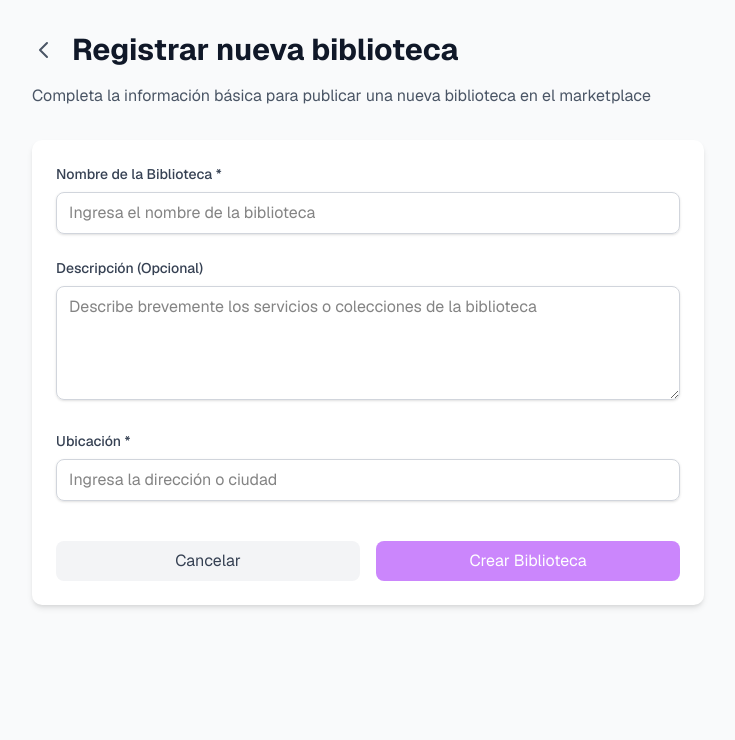
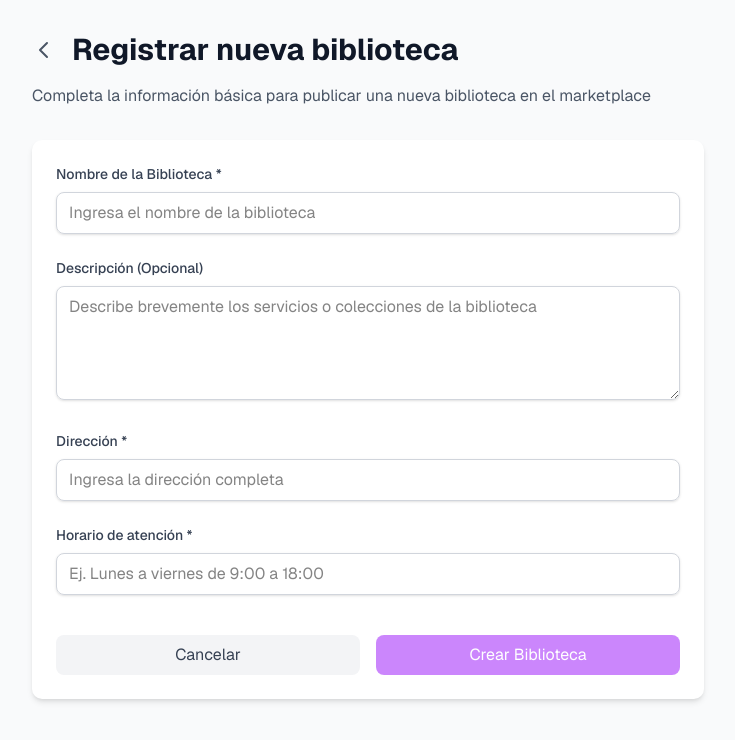
Before and after one commit to Andres-Ospino/where-is-the-library---front, a Next.js app: page /libraries/new in a window 1280 px wide. Shown: the top 740 px of the page, without its empty margins (272-1007 px from the left). Built offline with nearby package versions, Linux system fonts and the light colour scheme; no server answers.

Commit message:
feat: capture address and opening hours for libraries

```diff
--- a/app/libraries/[id]/edit/edit-library-form.tsx
+++ b/app/libraries/[id]/edit/edit-library-form.tsx
@@ -19,7 +19,8 @@ export function EditLibraryForm({ libraryId }: EditLibraryFormProps) {
   const [formData, setFormData] = useState<CreateLibraryDto>({
     name: "",
     description: "",
-    location: "",
+    address: "",
+    openingHours: "",
   })
   const [isLoading, setIsLoading] = useState(true)
   const [isSaving, setIsSaving] = useState(false)
@@ -40,7 +41,8 @@ export function EditLibraryForm({ libraryId }: EditLibraryFormProps) {
         setFormData({
           name: response.name ?? "",
           description: response.description ?? "",
-          location: response.location ?? "",
+          address: response.address ?? "",
+          openingHours: response.openingHours ?? "",
         })
       } catch (err) {
         if (!isActive) return
@@ -91,16 +93,34 @@ export function EditLibraryForm({ libraryId }: EditLibraryFormProps) {
     setError(null)
 
     try {
-      const payload: Partial<CreateLibraryDto> = {
-        name: formData.name.trim(),
-        ...(formData.description?.trim() && { description: formData.description.trim() }),
-        ...(formData.location?.trim() && { location: formData.location.trim() }),
-      }
+      const trimmedName = formData.name.trim()
+      const trimmedAddress = formData.address.trim()
+      const trimmedOpeningHours = formData.openingHours.trim()
+      const trimmedDescription = formData.description?.trim()
 
-      if (!payload.name) {
+      if (!trimmedName) {
         setError("El nombre es obligatorio")
         setIsSaving(false)
         return
+      }
+
+      if (!trimmedAddress) {
+        setError("La dirección es obligatoria")
+        setIsSaving(false)
+        return
+      }
+
+      if (!trimmedOpeningHours) {
+        setError("El horario de atención es obligatorio")
+        setIsSaving(false)
+        return
+      }
+
+      const payload: Partial<CreateLibraryDto> = {
+        name: trimmedName,
+        address: trimmedAddress,
+        openingHours: trimmedOpeningHours,
+        ...(trimmedDescription && { description: trimmedDescription }),
       }
 
       await librariesApi.update(libraryId, payload)
@@ -135,7 +155,10 @@ export function EditLibraryForm({ libraryId }: EditLibraryFormProps) {
     return <ErrorMessage message={error ?? "Biblioteca no encontrada"} />
   }
 
-  const isFormValid = formData.name.trim().length > 0 && formData.location.trim().length > 0
+  const isFormValid =
+    formData.name.trim().length > 0 &&
+    formData.address.trim().length > 0 &&
+    formData.openingHours.trim().length > 0
 
   return (
     <form onSubmit={handleSubmit} className="space-y-6">
@@ -175,18 +198,35 @@ export function EditLibraryForm({ libraryId }: EditLibraryFormProps) {
       </div>
 
       <div>
-        <label htmlFor="location" className="block text-sm font-medium text-gray-700 mb-2">
-          Ubicación *
+        <label htmlFor="address" className="block text-sm font-medium text-gray-700 mb-2">
+          Dirección *
         </label>
         <input
-          id="location"
-          name="location"
+          id="address"
+          name="address"
           type="text"
           required
-          value={formData.location ?? ""}
+          value={formData.address}
           onChange={handleInputChange}
           className="w-full px-3 py-2 border border-gray-300 rounded-md shadow-sm focus:outline-none focus:ring-2 focus:ring-purple-500 focus:border-purple-500"
-          placeholder="Ingresa la dirección o ciudad"
+          placeholder="Ingresa la dirección completa"
+          disabled={isSaving}
+        />
+      </div>
+
+      <div>
+        <label htmlFor="openingHours" className="block text-sm font-medium text-gray-700 mb-2">
+          Horario de atención *
+        </label>
+        <input
+          id="openingHours"
+          name="openingHours"
+          type="text"
+          required
+          value={formData.openingHours}
+          onChange={handleInputChange}
+          className="w-full px-3 py-2 border border-gray-300 rounded-md shadow-sm focus:outline-none focus:ring-2 focus:ring-purple-500 focus:border-purple-500"
+          placeholder="Ej. Lunes a viernes de 9:00 a 18:00"
           disabled={isSaving}
         />
       </div>
--- a/app/libraries/new/create-library-form.tsx
+++ b/app/libraries/new/create-library-form.tsx
@@ -16,7 +16,8 @@ export function CreateLibraryForm() {
   const [formData, setFormData] = useState<CreateLibraryDto>({
     name: "",
     description: "",
-    location: "",
+    address: "",
+    openingHours: "",
   })
 
   const handleInputChange = (
@@ -40,16 +41,34 @@ export function CreateLibraryForm() {
     setError(null)
 
     try {
-      const payload: CreateLibraryDto = {
-        name: formData.name.trim(),
-        ...(formData.description?.trim() && { description: formData.description.trim() }),
-        ...(formData.location?.trim() && { location: formData.location.trim() }),
-      }
+      const trimmedName = formData.name.trim()
+      const trimmedAddress = formData.address.trim()
+      const trimmedOpeningHours = formData.openingHours.trim()
+      const trimmedDescription = formData.description?.trim()
 
-      if (!payload.name) {
+      if (!trimmedName) {
         setError("El nombre es obligatorio")
         setIsSubmitting(false)
         return
+      }
+
+      if (!trimmedAddress) {
+        setError("La dirección es obligatoria")
+        setIsSubmitting(false)
+        return
+      }
+
+      if (!trimmedOpeningHours) {
+        setError("El horario de atención es obligatorio")
+        setIsSubmitting(false)
+        return
+      }
+
+      const payload: CreateLibraryDto = {
+        name: trimmedName,
+        address: trimmedAddress,
+        openingHours: trimmedOpeningHours,
+        ...(trimmedDescription && { description: trimmedDescription }),
       }
 
       await librariesApi.create(payload)
@@ -72,7 +91,10 @@ export function CreateLibraryForm() {
     }
   }
 
-  const isFormValid = formData.name.trim().length > 0 && formData.location.trim().length > 0
+  const isFormValid =
+    formData.name.trim().length > 0 &&
+    formData.address.trim().length > 0 &&
+    formData.openingHours.trim().length > 0
 
   return (
     <form onSubmit={handleSubmit} className="space-y-6">
@@ -112,18 +134,35 @@ export function CreateLibraryForm() {
       </div>
 
       <div>
-        <label htmlFor="location" className="block text-sm font-medium text-gray-700 mb-2">
-          Ubicación *
+        <label htmlFor="address" className="block text-sm font-medium text-gray-700 mb-2">
+          Dirección *
         </label>
         <input
-          id="location"
-          name="location"
+          id="address"
+          name="address"
           type="text"
           required
-          value={formData.location ?? ""}
+          value={formData.address}
           onChange={handleInputChange}
           className="w-full px-3 py-2 border border-gray-300 rounded-md shadow-sm focus:outline-none focus:ring-2 focus:ring-purple-500 focus:border-purple-500"
-          placeholder="Ingresa la dirección o ciudad"
+          placeholder="Ingresa la dirección completa"
+          disabled={isSubmitting}
+        />
+      </div>
+
+      <div>
+        <label htmlFor="openingHours" className="block text-sm font-medium text-gray-700 mb-2">
+          Horario de atención *
+        </label>
+        <input
+          id="openingHours"
+          name="openingHours"
+          type="text"
+          required
+          value={formData.openingHours}
+          onChange={handleInputChange}
+          className="w-full px-3 py-2 border border-gray-300 rounded-md shadow-sm focus:outline-none focus:ring-2 focus:ring-purple-500 focus:border-purple-500"
+          placeholder="Ej. Lunes a viernes de 9:00 a 18:00"
           disabled={isSubmitting}
         />
       </div>
--- a/app/libraries/page.tsx
+++ b/app/libraries/page.tsx
@@ -184,7 +184,12 @@ export default function LibrariesPage() {
                       <div className="flex flex-col md:flex-row md:items-center md:justify-between gap-4 mb-4">
                         <div>
                           <h2 className="text-2xl font-semibold text-gray-900">{library.name}</h2>
-                          {library.location && <p className="text-sm text-gray-500">{library.location}</p>}
+                          {library.address && (
+                            <p className="text-sm text-gray-500">{library.address}</p>
+                          )}
+                          {library.openingHours && (
+                            <p className="text-xs text-gray-500 mt-1">Horario: {library.openingHours}</p>
+                          )}
                           {library.description && (
                             <p className="text-gray-600 mt-2 max-w-2xl">{library.description}</p>
                           )}
```
Also changed, not shown: lib/types.ts (+8 -2 lines).
